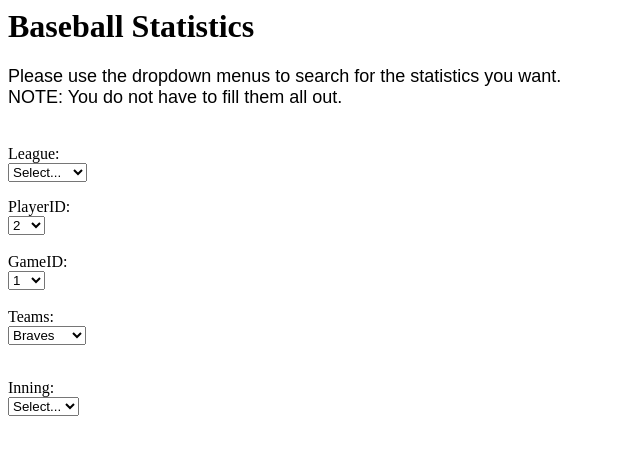
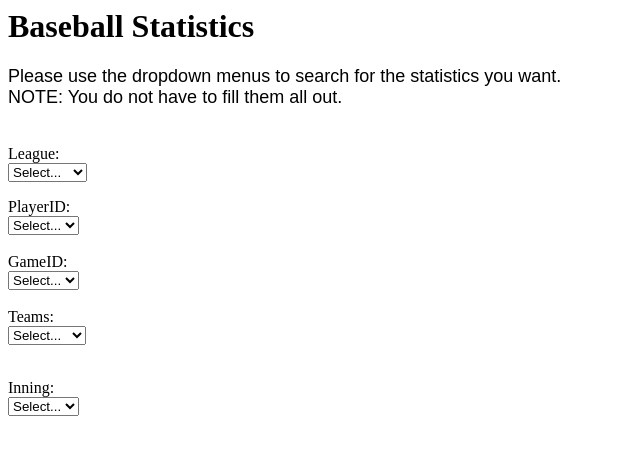
Before and after one commit to SER322Group4/SER322Group4.github.io, a PHP site: page /mainscreen.php in a window 1280 px wide. Shown: the top 455 px of the page, without its empty margins (0-640 px from the left). Run offline with PHP 8.4, Linux system fonts and the light colour scheme; data comes from the database, SQL or seed files in the repository.

Commit message:
Added a 'Select...' option to start each dropdown, that way they don't start with a random value

```diff
--- a/mainscreen.php
+++ b/mainscreen.php
@@ -38,6 +38,7 @@ $sql = "SELECT playerID FROM players";
 $result = mysql_query($sql);
 
 echo "<select playerID = 'pID'>";
+echo "<option value = \"\"?>Select...</option>";
 while ($row = mysql_fetch_array($result)) {
 	echo "<option value = '". $row['playerID'] ."'>" . $row['playerID'] ."</option>";
 }
@@ -56,6 +57,7 @@ $sql = "SELECT gameID FROM games";
 $result = mysql_query($sql);
 
 echo "<select gameID = 'gID'>";
+echo "<option value = \"\"?>Select...</option>";
 while ($row = mysql_fetch_array($result)) {
 	echo "<option value = '". $row['gameID'] ."'>" . $row['gameID'] ."</option>";
 }
@@ -74,6 +76,7 @@ $sql = "SELECT name FROM teams";
 $result = mysql_query($sql);
 
 echo "<select name = 'tname'>";
+echo "<option value = \"\"?>Select...</option>";
 while ($row = mysql_fetch_array($result)) {
 	echo "<option value = '". $row['name'] ."'>" . $row['name'] ."</option>";
 }
```
